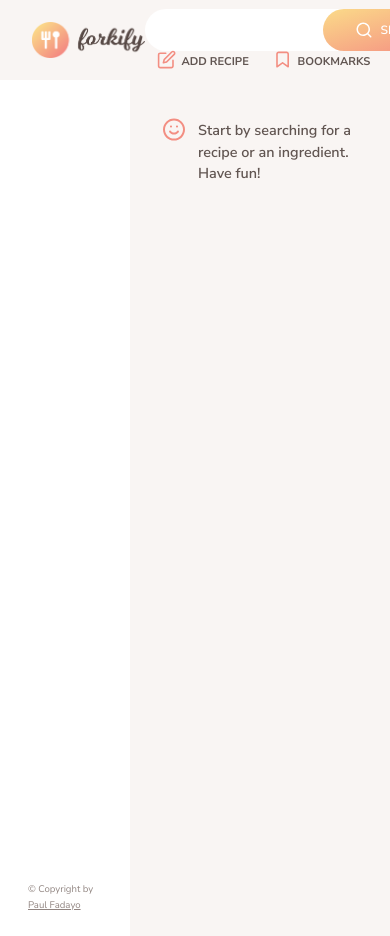
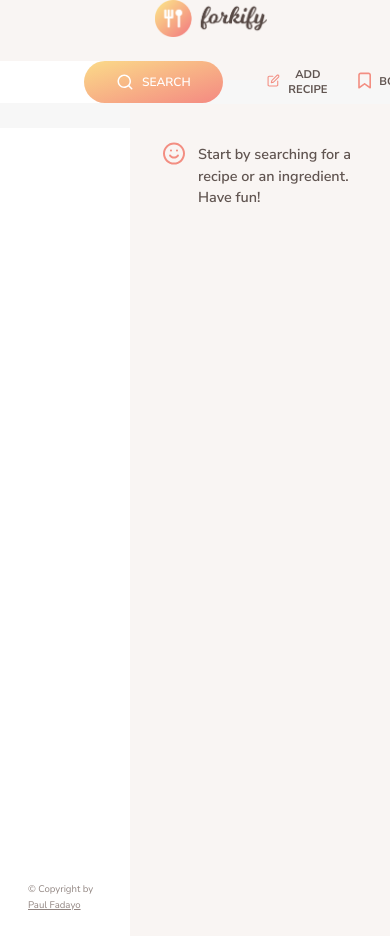
Before and after one commit to paulthadev/chefpro, a website built with Parcel: page index.html in a window 390 px wide. Built offline with nearby package versions, Linux system fonts and the light colour scheme.

Commit message:
tablet view design fix

```diff
--- a/index.html
+++ b/index.html
@@ -18,7 +18,7 @@
   <div class="container">
     <header class="header">
       <img src="src/img/logo.png" alt="Logo" class="header__logo" />
-      <div class="header-center">
+      <div class="header__center">
                <form class="search">
         <input type="text" class="search__field" placeholder="Search over 1,000,000 recipes..." />
         <button class="btn search__btn">
--- a/package.json
+++ b/package.json
@@ -19,7 +19,7 @@
     "process": "^0.11.10"
   },
   "dependencies": {
-    "core-js": "^3.27.2",
+    "core-js": "^3.28.0",
     "fractional": "^1.0.0",
     "regenerator-runtime": "^0.13.11"
   }
--- a/src/js/controller.js
+++ b/src/js/controller.js
@@ -1,7 +1,7 @@
-"strict mode";
-import "core-js/stable";
-import { async } from "regenerator-runtime";
-import "regenerator-runtime/runtime";
+// "strict mode";
+import "/core-js/stable";
+import { async } from "/regenerator-runtime";
+import "/regenerator-runtime/runtime";
 import * as model from "./model.js";
 import recipeViews from "./views/recipeViews.js";
 import searchViews from "./views/searchViews.js";
--- a/src/sass/_base.scss
+++ b/src/sass/_base.scss
@@ -51,7 +51,7 @@ body {
   max-width: 120rem;
   min-height: 117rem;
   margin: 4vw auto;
-  background-color: #fff;
+  background-color: #f7f7f7;
   border-radius: 9px;
   overflow: hidden;
   box-shadow: 0 2rem 6rem 0.5rem rgba($color-grey-dark-1, 0.2);
--- a/src/sass/_header.scss
+++ b/src/sass/_header.scss
@@ -4,6 +4,16 @@
   display: flex;
   align-items: center;
   justify-content: space-between;
+
+  @include respond(tab-port){
+    flex-direction: column;
+    gap: 3rem;
+  }
+  &__center {
+    display: flex;
+    gap: 4rem;
+
+  }
 
   &__logo {
     margin-left: 4rem;
@@ -32,6 +42,7 @@
     color: inherit;
     font-size: 1.7rem;
     width: 30rem;
+
 
     &:focus {
       outline: none;
--- a/src/sass/_mixin.scss
+++ b/src/sass/_mixin.scss
@@ -3,7 +3,8 @@
         @media screen and (max-width:600px){
             @content
         }
-    @if($view-port == tab-port){
+    }
+    @if ($view-port ==tab-port){
            @media screen and (max-width:900px){
             @content
            }
@@ -14,5 +15,4 @@
             }
         }
 
-    }
 }
--- a/src/sass/_recipe.scss
+++ b/src/sass/_recipe.scss
@@ -1,5 +1,6 @@
 .recipe {
   background-color: $color-grey-light-1;
+  margin-top: 3rem;
 
   ///////////
   // FIGURE
--- a/src/sass/_searchResults.scss
+++ b/src/sass/_searchResults.scss
@@ -2,11 +2,16 @@
   padding: 3rem 0;
   display: flex;
   flex-direction: column;
+  background-color: white;
+  @include respond(tab-port){
+    margin-top: 6rem;
+  }
 }
 
 .results {
   list-style: none;
   margin-bottom: 2rem;
+
 }
 
 .pagination {
```
Also changed, not shown: src/sass/main.css, 1 other file.
